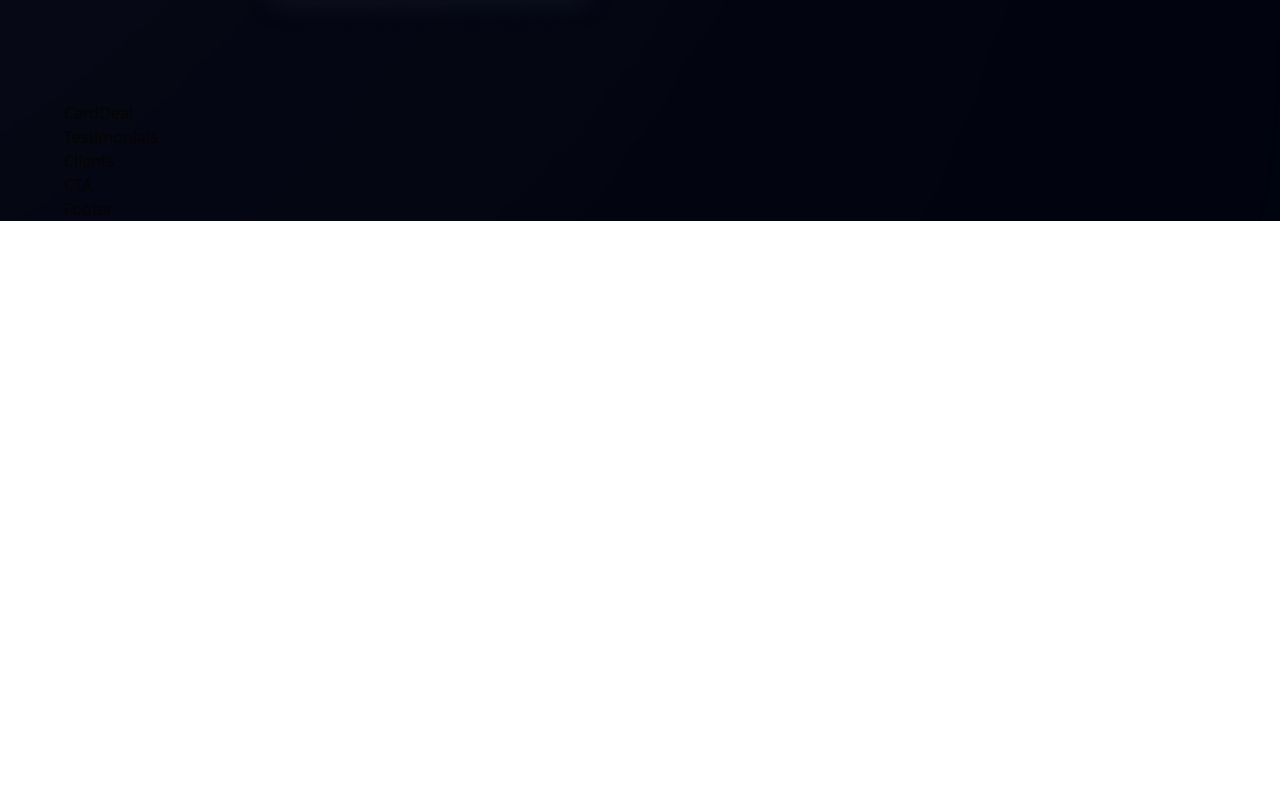
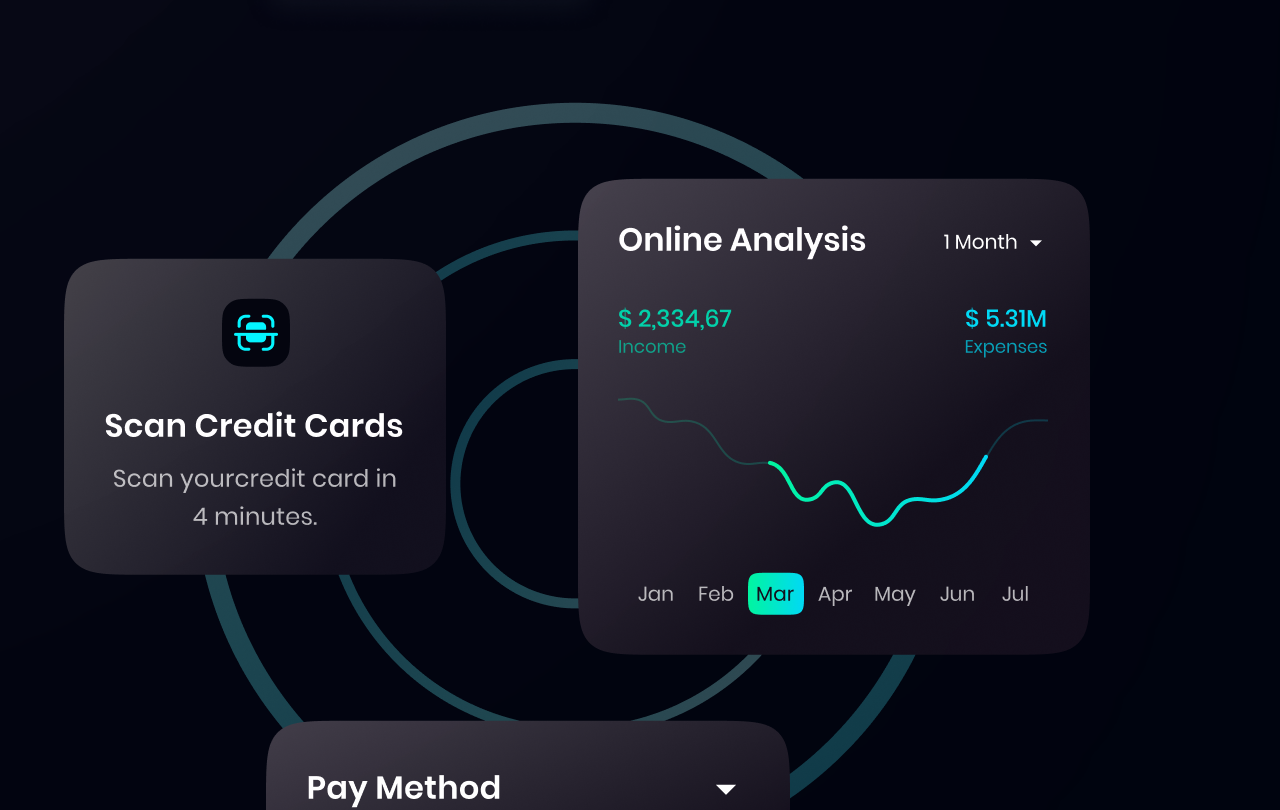
Before and after one commit to TommyTranT/Hoobank-Tutorial, a React (Vite) app: page / in a window 1280 px wide. Shown: the part 2037-2847 px from the top of the page. Before the commit the page ends 2258 px from the top, so only its background shows below. Built offline with nearby package versions, Linux system fonts and the light colour scheme.

Commit message:
add img to card deal comp.

```diff
--- a/src/components/CardDeal.jsx
+++ b/src/components/CardDeal.jsx
@@ -1,7 +1,14 @@
 import React from "react";
+import { card } from "../assets";
+import styles, { layout } from "../style";
+import Button from "./Button";
 
-const CardDeal = () => {
-  return <div>CardDeal</div>;
-};
+const CardDeal = () => (
+  <section>
+    <div>
+      <img src={card} />
+    </div>
+  </section>
+);
 
 export default CardDeal;
```
